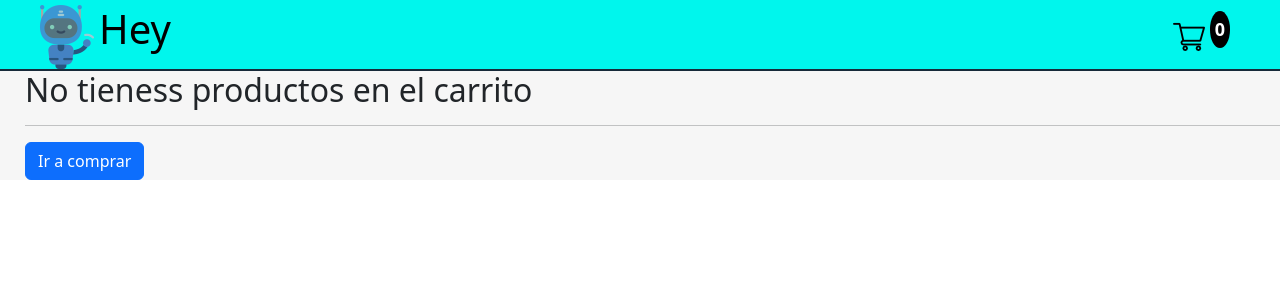
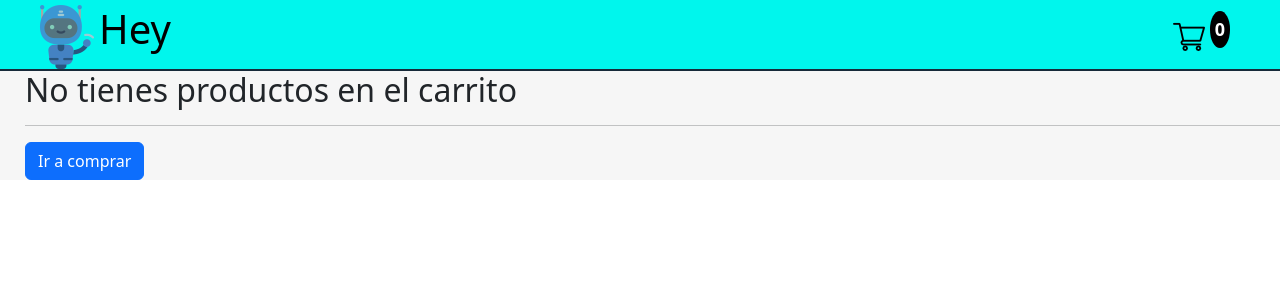
Before and after one commit to NachoWainer/Hey-Papeleria, a React (Create React App) app: page /cart in a window 1280 px wide. Shown: the top 300 px of the page. Built offline with nearby package versions, Linux system fonts and the light colour scheme.

Commit message:
arreglosVarios3.5

```diff
--- a/src/components/Cart/Cart.js
+++ b/src/components/Cart/Cart.js
@@ -10,7 +10,7 @@ const Cart = () => {
     const {cart, totalCompra, vaciarCarrito, eliminarDelCarrito} = useContext(CartContext)
     return( cart.length === 0 ?
         <div className="carritoVacio">
-            <h2>No tieness productos en el carrito</h2>
+            <h2>No tienes productos en el carrito</h2>
             <hr/>
             <Link className="btn btn-primary" to="/">Ir a comprar</Link>
         </div>
```
